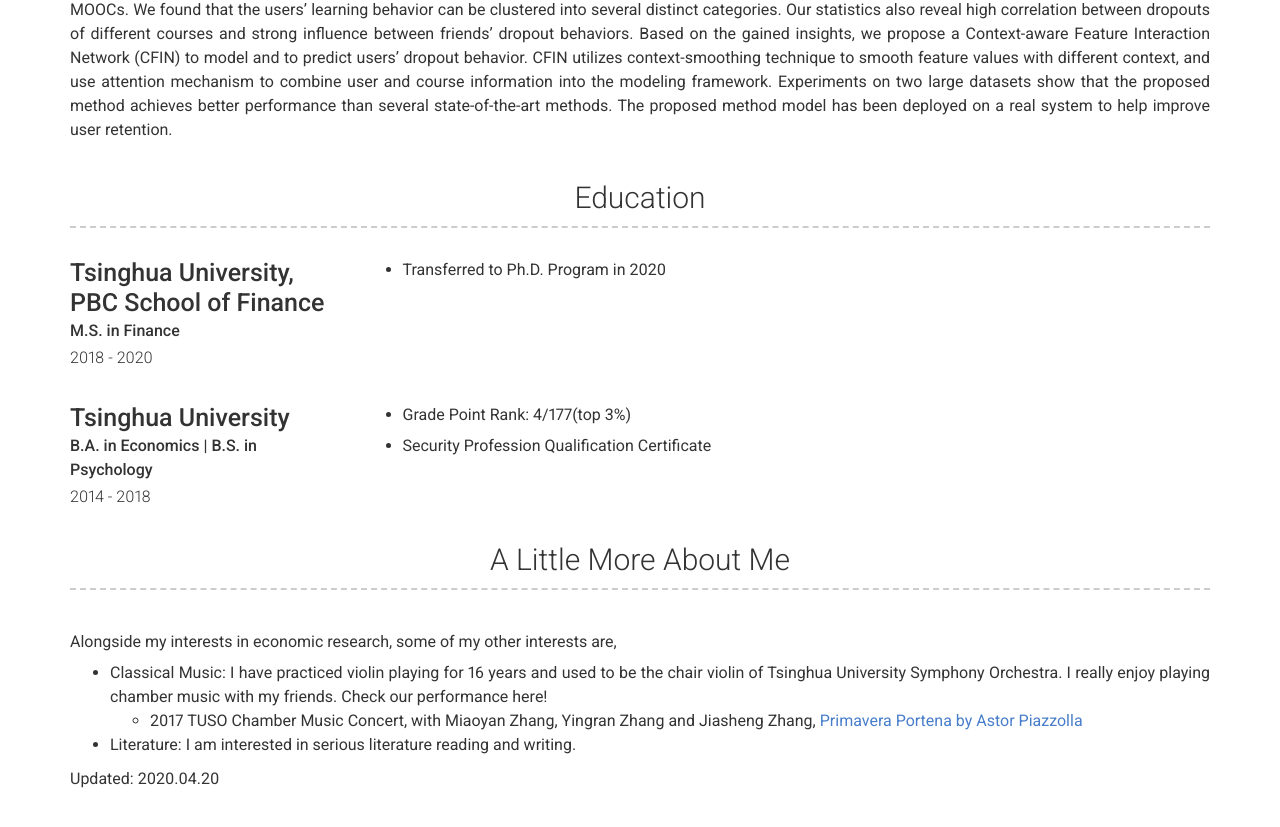
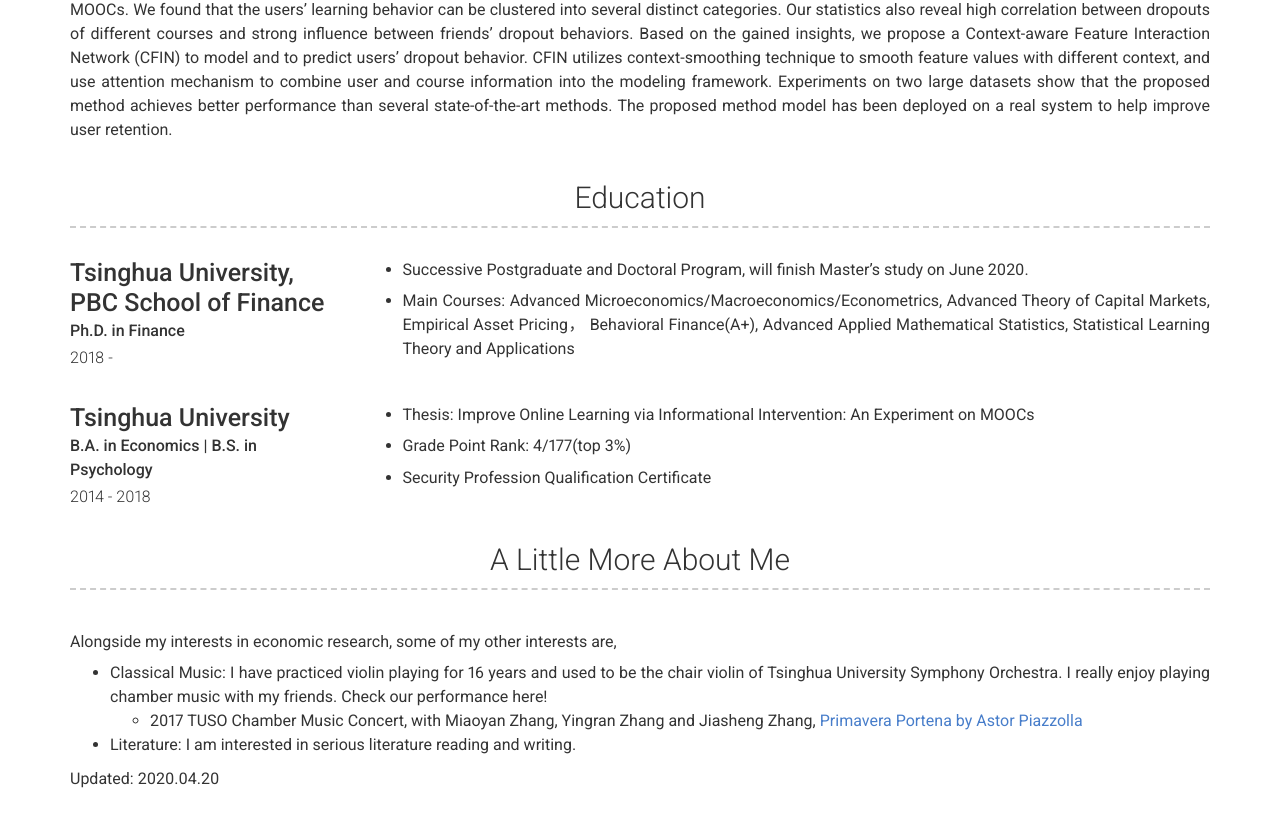
Before and after one commit to shuhuaizhang/shuhuaizhang.github.io, a Jekyll site: the page built from index.md, in a window 1280 px wide and 900 px high, scrolled down 784 px. Shown: the top 827 px of the window. Built offline with Jekyll 4.4.1, drawn with Linux system fonts in a browser that asks for light colours; nearby versions of some CDN libraries.

Commit message:
Update education.yml

```diff
--- a/_data/education.yml
+++ b/_data/education.yml
@@ -1,12 +1,14 @@
 # Education Template
 - layout: left
   name: Tsinghua University, PBC School of Finance
-  dates: 2018 - 2020
-  qualification: M.S. in Finance
+  dates: 2018 -
+  qualification: Ph.D. in Finance
   #quote: >
   #  Short institution or course description (optional)
   description: | # this will include new lines to allow paragraphs
-     - Transferred to Ph.D. Program in 2020
+     - Successive Postgraduate and Doctoral Program, will finish Master's study on June 2020.
+
+     - Main Courses: Advanced Microeconomics/Macroeconomics/Econometrics, Advanced Theory of Capital Markets, Empirical Asset Pricing， Behavioral Finance(A+), Advanced Applied Mathematical Statistics, Statistical Learning Theory and Applications
 
 - layout: left
   name: Tsinghua University
@@ -16,6 +18,8 @@
   #quote: >
   #  Short institution or course description (optional)
   description: | # this will include new lines to allow paragraphs
+    - Thesis: Improve Online Learning via Informational Intervention: An Experiment on MOOCs
+
     - Grade Point Rank: 4/177(top 3%)
 
     - Security Profession Qualification Certificate
```
